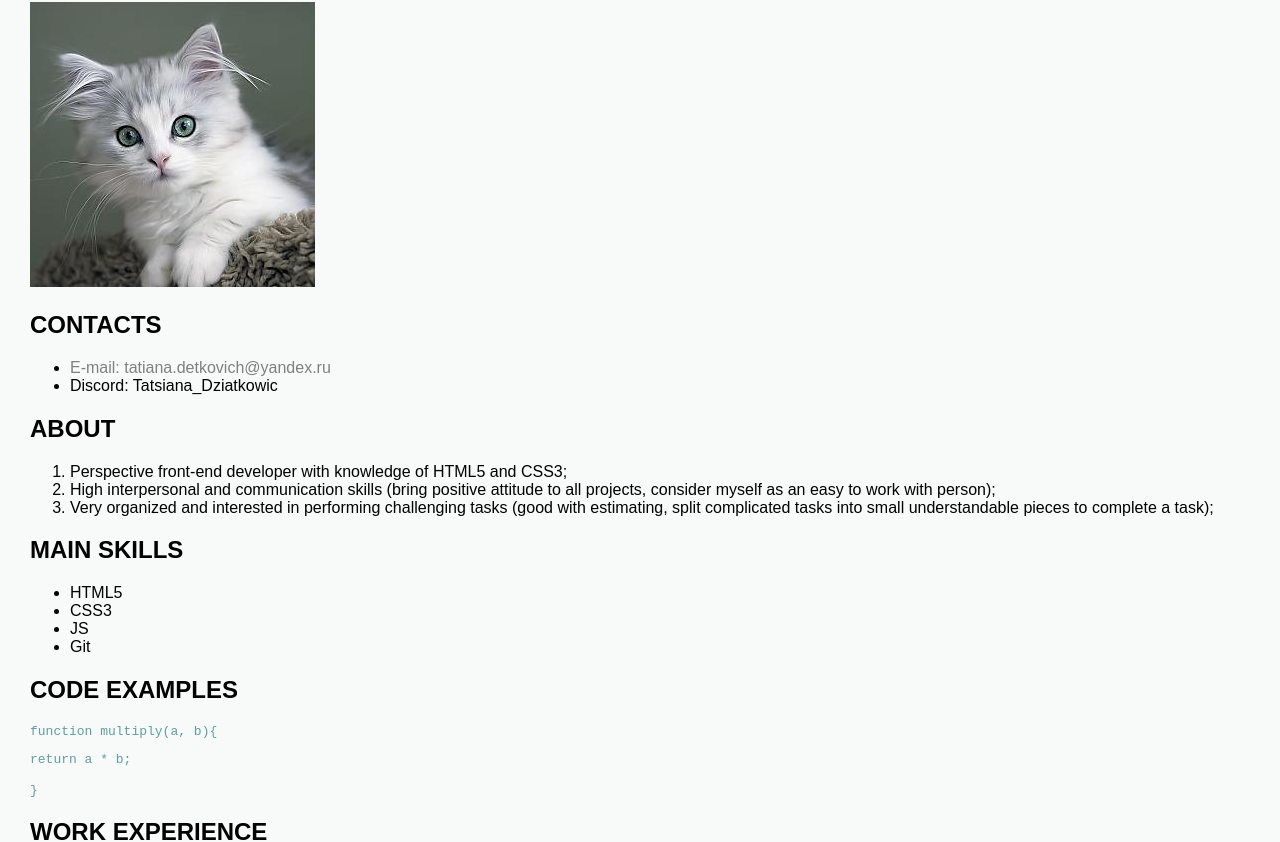
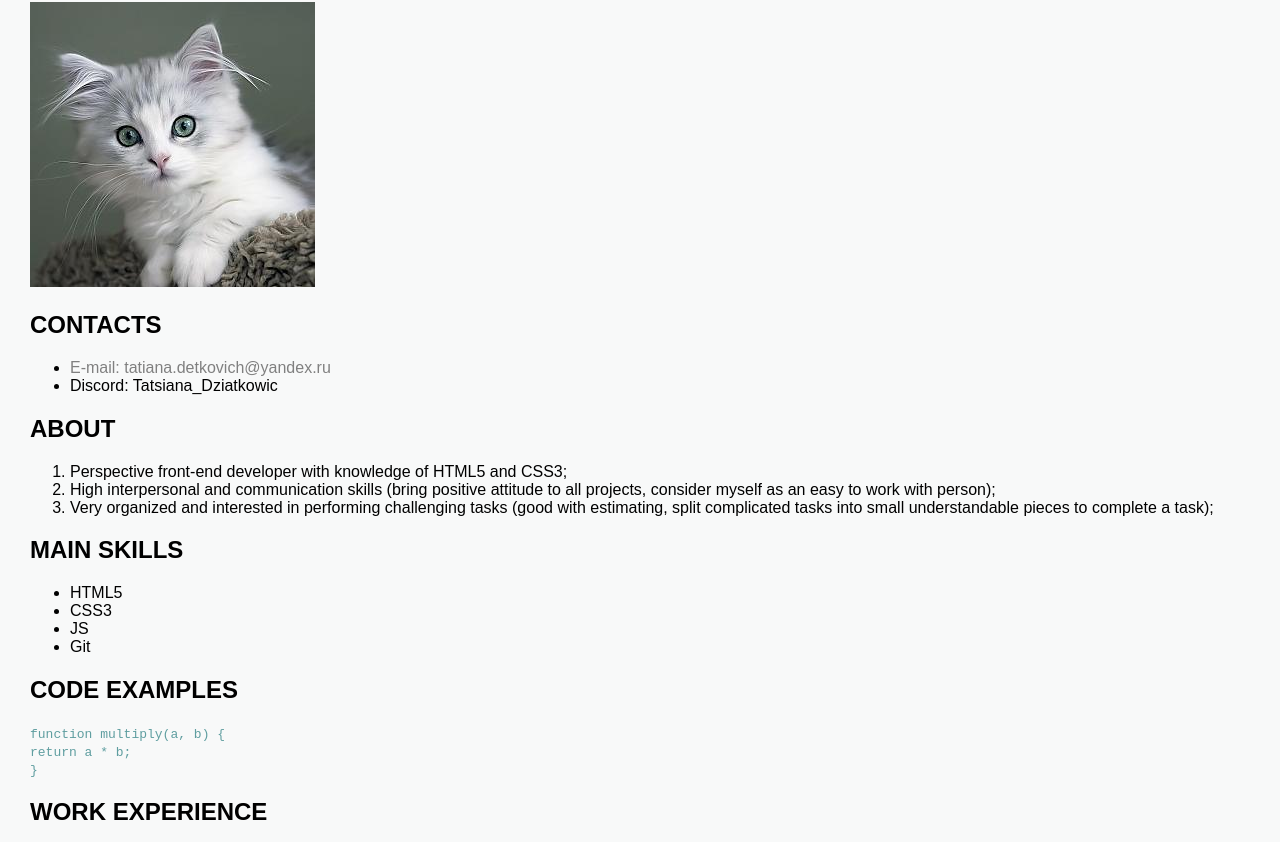
Before and after one commit to tatsiana1997/rsschool-cv, a plain HTML site: page index.html in a window 1280 px wide. Shown: the part 128-970 px from the top of the page. Drawn offline with Linux system fonts and the light colour scheme.

Commit message:
fix: adjust markup

```diff
--- a/index.html
+++ b/index.html
@@ -48,9 +48,7 @@
       <li>Git</li>
     </ul>
     <h2 id="code-examples">Code examples</h2>
-    <code><p>function multiply(a, b){</p>
-      <p>return a * b;</p>
-    }</code>
+    <code>function multiply(a, b) {<br>return a * b;<br>}</code>
     <h2 id="work-experience">Work experience</h2>
     <p>EPAM Systems 2017 - Present</p>
     <h2 id="my-projects">My projects</h2>
```
